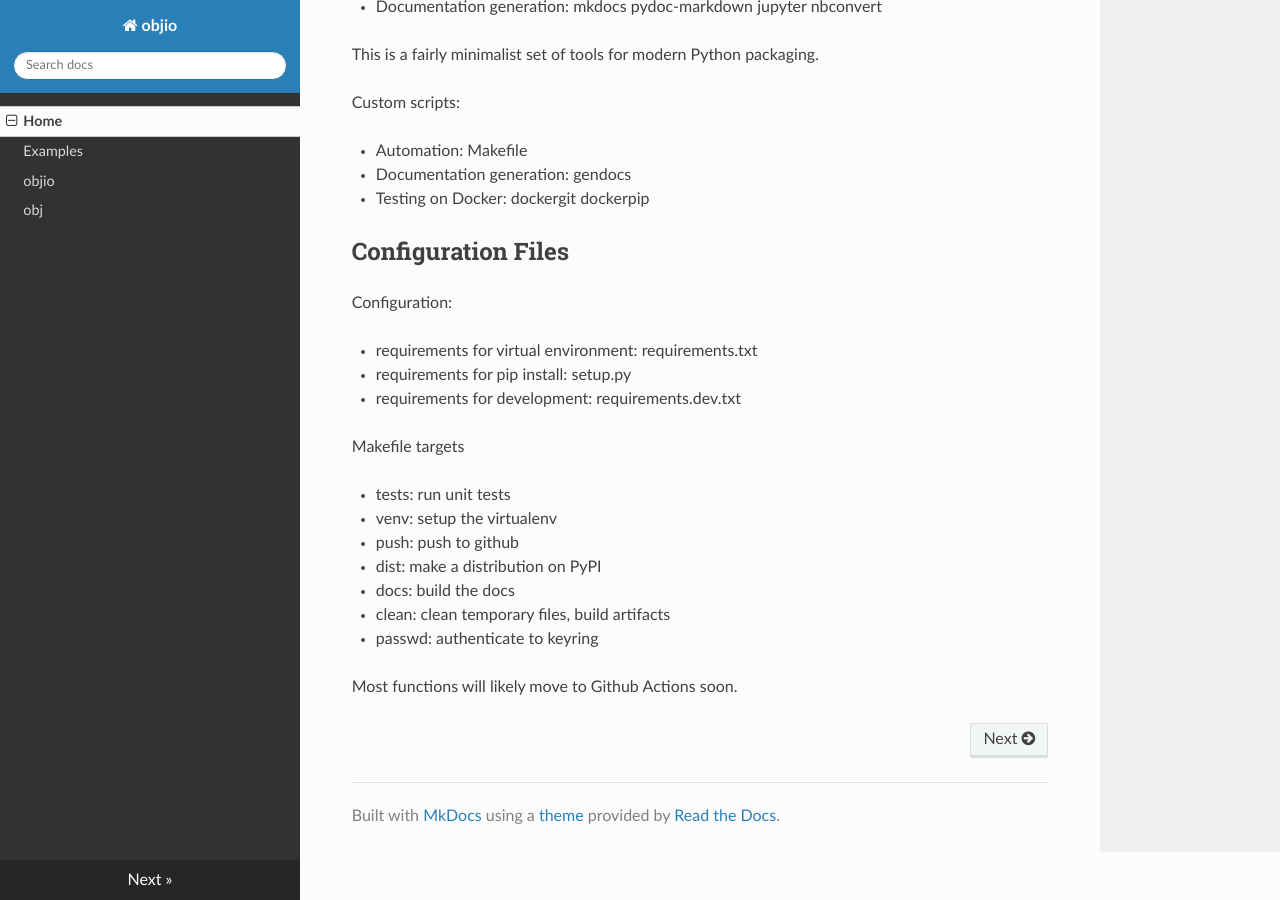
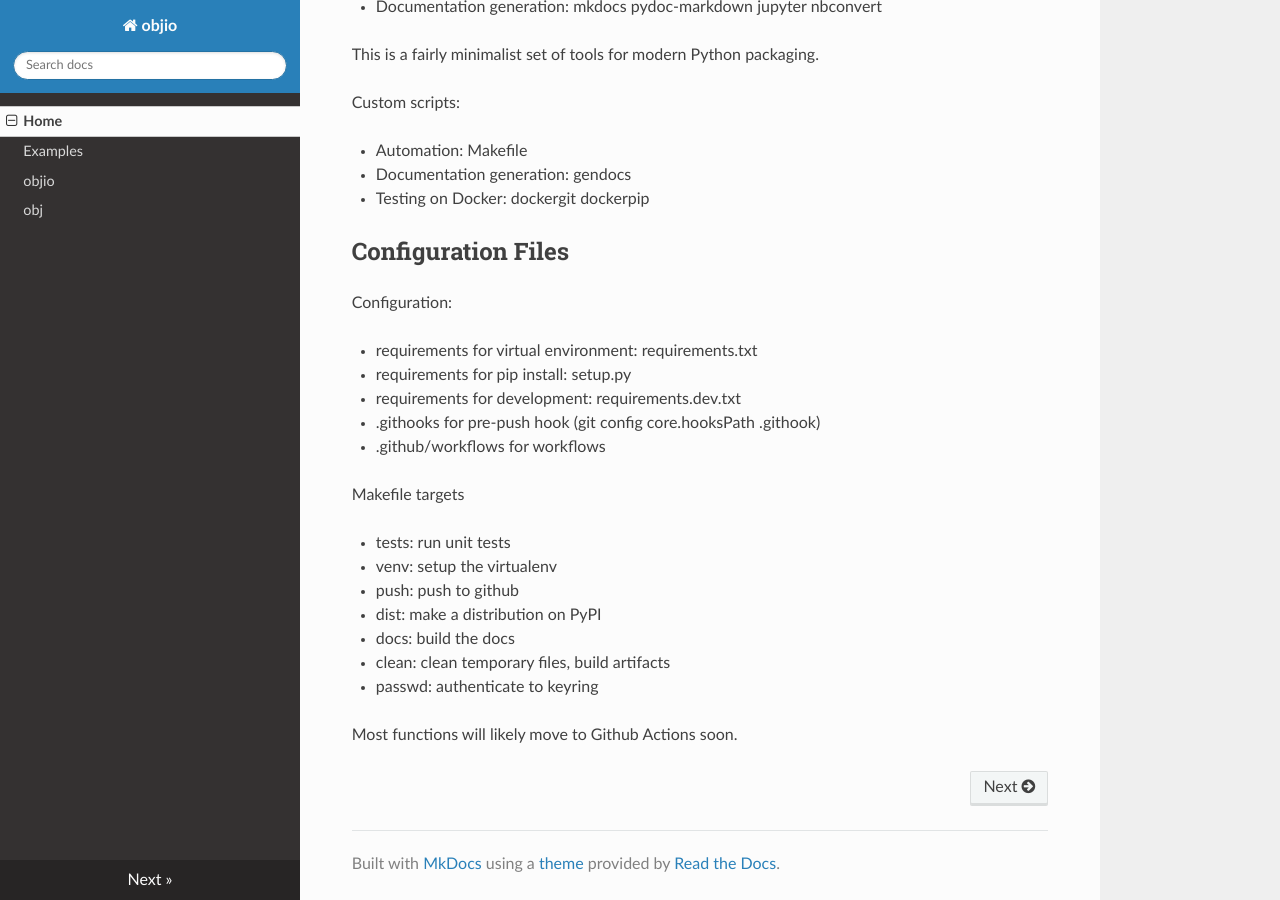
Before and after one commit to tmbdev/objectio, an MkDocs documentation site: the page built from docs/index.md, in a window 1280 px wide and 900 px high, scrolled down 2187 px. Built offline with MkDocs 1.6.1, drawn with Linux system fonts in a browser that asks for light colours; nearby versions of some CDN libraries.

```diff
--- a/docs/index.md
+++ b/docs/index.md
@@ -115,6 +115,8 @@ Configuration:
 - requirements for virtual environment: requirements.txt
 - requirements for pip install: setup.py
 - requirements for development: requirements.dev.txt
+- .githooks for pre-push hook (git config core.hooksPath .githook)
+- .github/workflows for workflows
 
 Makefile targets
 
--- a/mkdocs.yml
+++ b/mkdocs.yml
@@ -3,5 +3,5 @@ nav:
     - Home: index.md
     - Examples: examples.md
     - objio: objio.md
-    - obj: objcommand.md
+    - obj: obj.md
 theme: readthedocs
```
Also changed, not shown: 7 other files.
